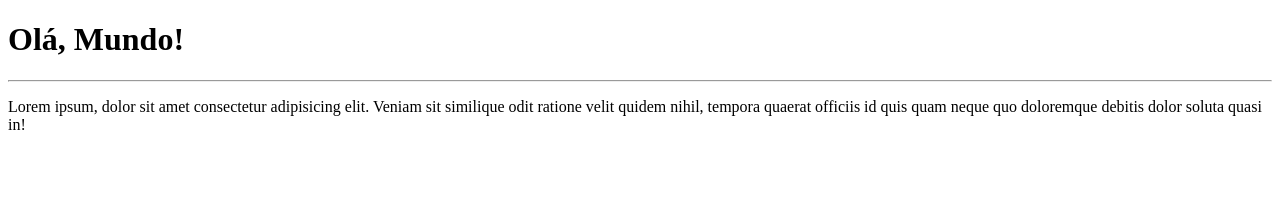
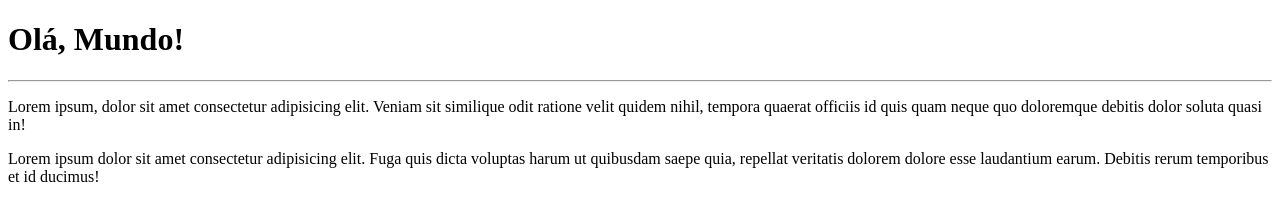
Before and after one commit to PietroT10/Ola-mundo, a plain HTML site: page site-exemplo/index.html in a window 1280 px wide. Drawn offline with Linux system fonts and the light colour scheme.

Commit message:
adicionei um paragrafo

```diff
--- a/site-exemplo/index.html
+++ b/site-exemplo/index.html
@@ -9,5 +9,6 @@
 <body>
     <h1>Olá, Mundo!</h1><hr>
     <p>Lorem ipsum, dolor sit amet consectetur adipisicing elit. Veniam sit similique odit ratione velit quidem nihil, tempora quaerat officiis id quis quam neque quo doloremque debitis dolor soluta quasi in!</p>
+    <p>Lorem ipsum dolor sit amet consectetur adipisicing elit. Fuga quis dicta voluptas harum ut quibusdam saepe quia, repellat veritatis dolorem dolore esse laudantium earum. Debitis rerum temporibus et id ducimus!</p>
 </body>
 </html>
```
